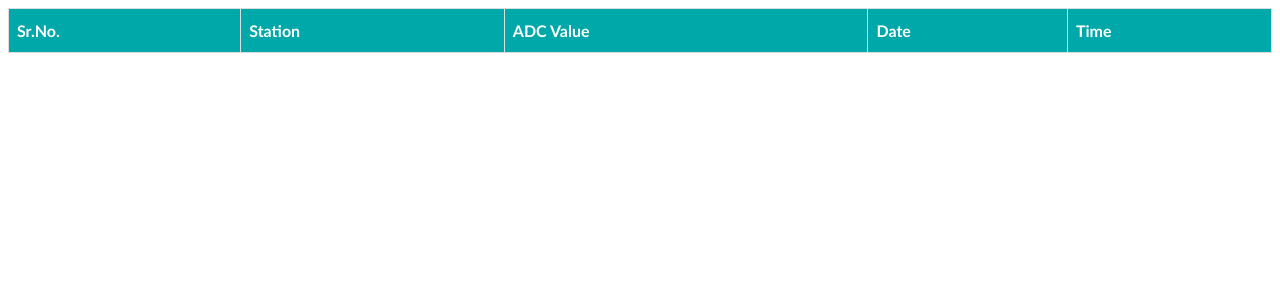
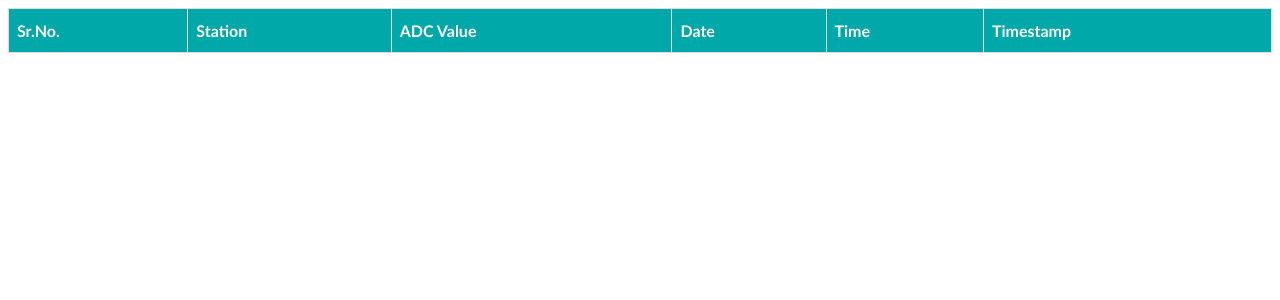
Before and after one commit to chischte/machine-monitor-server, a PHP site: page /view.php in a window 1280 px wide. Shown: the top 300 px of the page. Run offline with PHP 8.4, Linux system fonts and the light colour scheme; data that the repository does not hold is empty.

Commit message:
Experimental upload

```diff
--- a/logPage/view.php
+++ b/logPage/view.php
@@ -58,7 +58,7 @@ $sql = "SELECT * FROM logs ORDER BY id DESC";
 if ($result = mysqli_query($conn, $sql)) {
     // Fetch one and one row
     echo "<TABLE id='c4ytable'>";
-    echo "<TR><TH>Sr.No.</TH><TH>Station</TH><TH>ADC Value</TH><TH>Date</TH><TH>Time</TH></TR>";
+    echo "<TR><TH>Sr.No.</TH><TH>Station</TH><TH>ADC Value</TH><TH>Date</TH><TH>Time</TH><TH>Timestamp</TH></TR>";
     while ($row = mysqli_fetch_row($result)) {
         echo "<TR>";
         echo "<TD>" . $row[0] . "</TD>";
```
